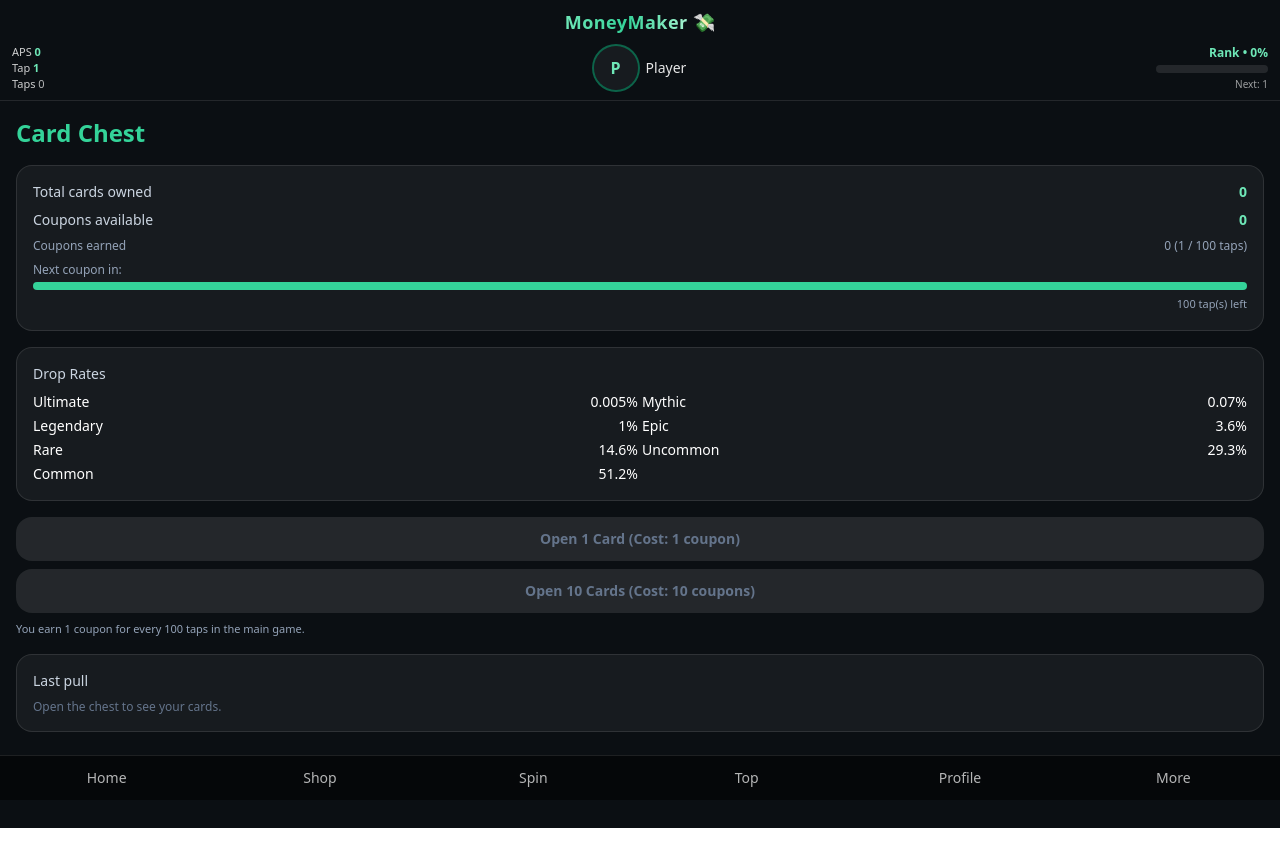
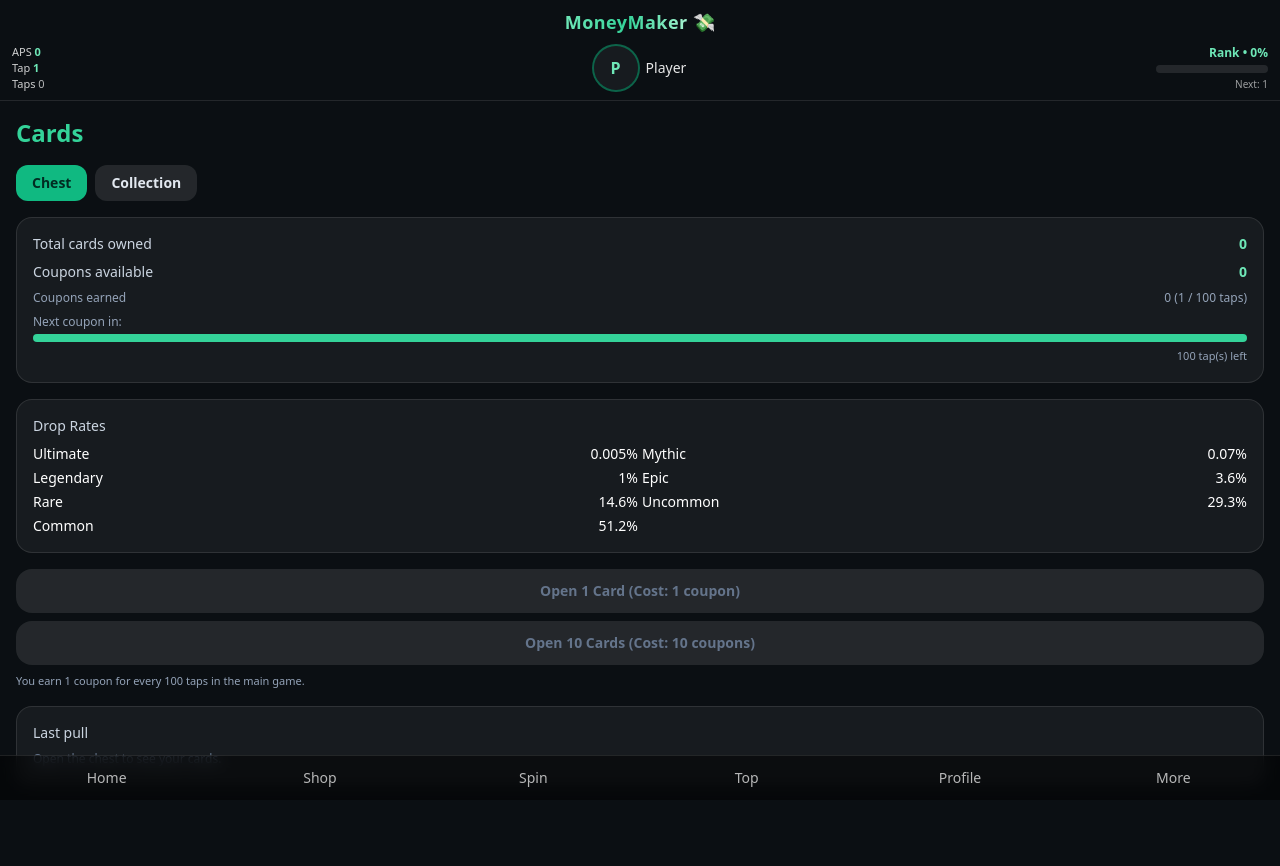
Before and after one commit to DozerBrain/TelegramMoneyMaker, a React (Vite) app: page / in a window 1280 px wide. Both pictures are taken after a click on the button "🧩 Cards". Shown: the top 866 px of the page. Before the commit the page ends 828 px from the top, so only its background shows below. Built offline with nearby package versions, Linux system fonts and the light colour scheme.

Commit message:
Update Cards.tsx

```diff
--- a/src/pages/Cards.tsx
+++ b/src/pages/Cards.tsx
@@ -55,19 +55,68 @@ function rollRarity(): Rarity {
   return "common";
 }
 
+/* ------------ Small UI helpers ------------- */
+function TabButton(
+  props: React.ButtonHTMLAttributes<HTMLButtonElement> & { active?: boolean }
+) {
+  const { active, className = "", ...rest } = props;
+  return (
+    <button
+      {...rest}
+      className={`px-4 py-2 rounded-xl text-sm font-semibold transition
+        ${
+          active
+            ? "bg-emerald-500 text-emerald-950"
+            : "bg-white/10 text-slate-200 hover:bg-white/15"
+        }
+        ${className}`}
+    />
+  );
+}
+
+const RARITY_ORDER: Rarity[] = [
+  "common",
+  "uncommon",
+  "rare",
+  "epic",
+  "legendary",
+  "mythic",
+  "ultimate",
+];
+
+const RARITY_LABEL: Record<Rarity, string> = {
+  common: "Common",
+  uncommon: "Uncommon",
+  rare: "Rare",
+  epic: "Epic",
+  legendary: "Legendary",
+  mythic: "Mythic",
+  ultimate: "Ultimate",
+};
+
 /* ------------ Props from App ------------- */
 type Props = {
   taps: number;
   collection: CardCollection;
-  setCollection: (c: CardCollection | ((c: CardCollection) => CardCollection)) => void;
+  setCollection: (
+    c: CardCollection | ((c: CardCollection) => CardCollection)
+  ) => void;
   couponsAvailable: number;
   couponsSpent: number;
   setCouponsSpent: (v: number | ((p: number) => number)) => void;
   tapsPerCoupon: number;
 };
 
-/* ------------ Page ------------- */
-export default function CardsPage({
+/* ------------ CHEST TAB ------------- */
+function ChestTab(props: Props & {
+  lastPulled: { rarity: Rarity; serial: string }[];
+  setLastPulled: (
+    v:
+      | { rarity: Rarity; serial: string }[]
+      | ((prev: { rarity: Rarity; serial: string }[]) => { rarity: Rarity; serial: string }[])
+  ) => void;
+}) {
+  const {
     taps,
     collection,
     setCollection,
@@ -75,10 +124,9 @@ export default function CardsPage({
     couponsSpent,
     setCouponsSpent,
     tapsPerCoupon,
-}: Props) {
-  const [lastPulled, setLastPulled] = useState<
-    { rarity: Rarity; serial: string }[]
-  >([]);
+    lastPulled,
+    setLastPulled,
+  } = props;
 
   const couponsEarned = useMemo(
     () => Math.floor(taps / tapsPerCoupon),
@@ -124,11 +172,7 @@ export default function CardsPage({
   }
 
   return (
-    <div className="p-4 pb-24 space-y-4">
-      <h2 className="text-2xl font-semibold text-emerald-400">
-        Card Chest
-      </h2>
-
+    <>
       {/* Summary */}
       <section className="rounded-2xl border border-white/10 bg-white/5 p-4 space-y-2 text-sm">
         <div className="flex justify-between">
@@ -242,6 +286,113 @@ export default function CardsPage({
           </div>
         )}
       </section>
+    </>
+  );
+}
+
+/* ------------ COLLECTION TAB ------------- */
+function CollectionTab({ collection }: { collection: CardCollection }) {
+  const rows = useMemo(
+    () =>
+      RARITY_ORDER.map((r) => ({
+        rarity: r,
+        label: RARITY_LABEL[r],
+        count: (collection as any)[r] as number,
+      })),
+    [collection]
+  );
+
+  const total = useMemo(
+    () =>
+      collection.common +
+      collection.uncommon +
+      collection.rare +
+      collection.epic +
+      collection.legendary +
+      collection.mythic +
+      collection.ultimate,
+    [collection]
+  );
+
+  if (total === 0) {
+    return (
+      <section className="rounded-2xl border border-white/10 bg-white/5 p-4 text-sm text-slate-400">
+        You don&apos;t own any cards yet. Earn coupons by tapping and
+        open the chest to start your collection.
+      </section>
+    );
+  }
+
+  return (
+    <section className="space-y-3">
+      <div className="rounded-2xl border border-white/10 bg-white/5 p-4 flex justify-between items-center text-sm">
+        <span className="text-slate-300">Total cards</span>
+        <span className="font-semibold text-emerald-300">{total}</span>
+      </div>
+
+      <div className="grid grid-cols-2 gap-3">
+        {rows.map((row) => (
+          <div
+            key={row.rarity}
+            className="rounded-2xl border border-white/10 bg-white/5 p-3 flex flex-col gap-2"
+          >
+            <CardFrame
+              rarity={row.rarity}
+              imgSrc={ART[row.rarity]}
+              serial={`${row.label} • x${row.count}`}
+              className="w-full"
+            />
+            <div className="flex justify-between items-center text-xs text-slate-300">
+              <span>{row.label}</span>
+              <span className="font-mono text-emerald-300">
+                x{row.count}
+              </span>
+            </div>
+          </div>
+        ))}
+      </div>
+    </section>
+  );
+}
+
+/* ------------ MAIN PAGE ------------- */
+export default function CardsPage(props: Props) {
+  const [tab, setTab] = useState<"chest" | "collection">("chest");
+  const [lastPulled, setLastPulled] = useState<
+    { rarity: Rarity; serial: string }[]
+  >([]);
+
+  return (
+    <div className="p-4 pb-24 space-y-4">
+      <h2 className="text-2xl font-semibold text-emerald-400">
+        Cards
+      </h2>
+
+      {/* Tabs */}
+      <div className="mt-3 flex gap-2">
+        <TabButton active={tab === "chest"} onClick={() => setTab("chest")}>
+          Chest
+        </TabButton>
+        <TabButton
+          active={tab === "collection"}
+          onClick={() => setTab("collection")}
+        >
+          Collection
+        </TabButton>
+      </div>
+
+      {/* Content */}
+      <div className="mt-4 space-y-4">
+        {tab === "chest" ? (
+          <ChestTab
+            {...props}
+            lastPulled={lastPulled}
+            setLastPulled={setLastPulled}
+          />
+        ) : (
+          <CollectionTab collection={props.collection} />
+        )}
+      </div>
     </div>
   );
 }
```
Lines whose indentation alone changed are shown as unchanged.
